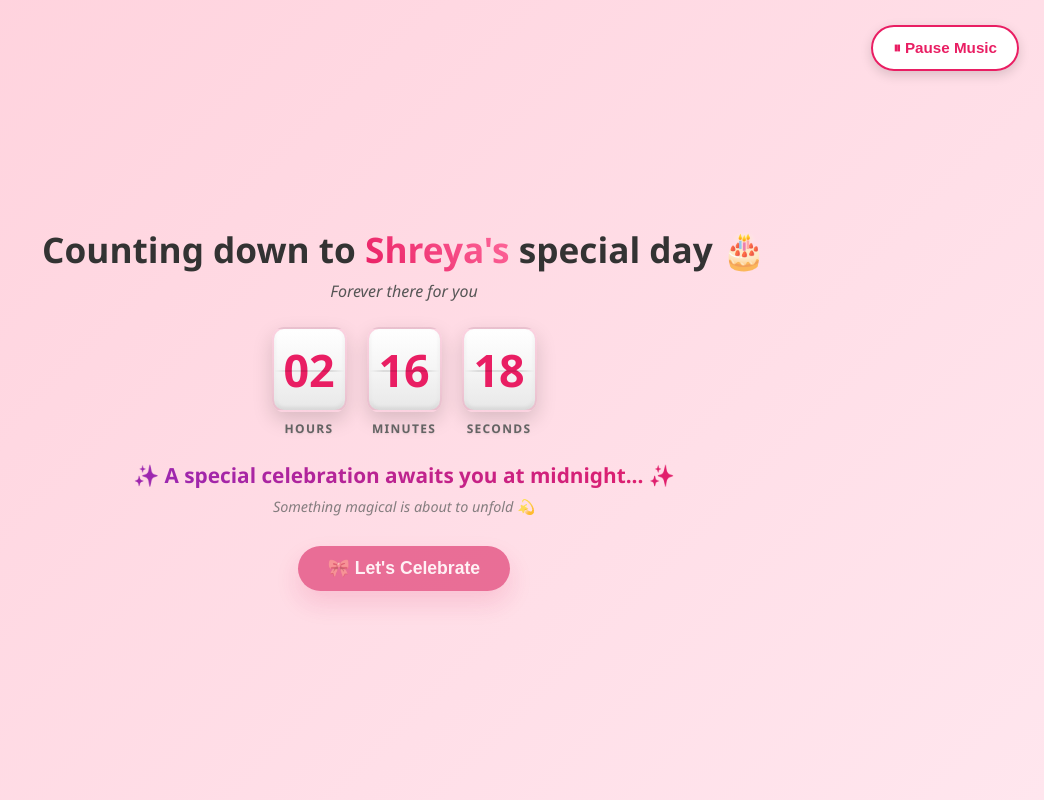
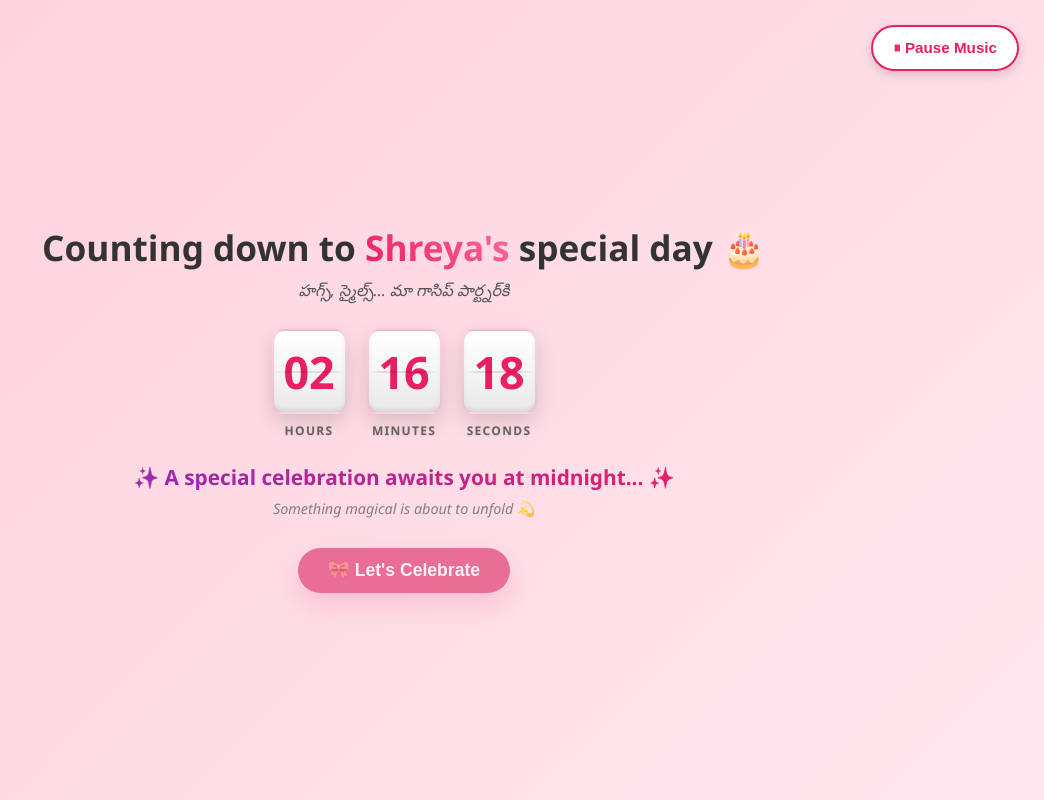
Before and after one commit to digitallyayush/shreya, a React (Vite) app: page / in a window 1280 px wide. Shown: the whole page, without its empty margins (236-1280 px from the left). Built offline with nearby package versions, Linux system fonts and the light colour scheme.

Commit message:
Update App.jsx

```diff
--- a/src/App.jsx
+++ b/src/App.jsx
@@ -105,7 +105,7 @@ function App() {
               </>
             )}
           </h1>
-          <p>Forever there for you</p>
+          <p>హగ్స్, స్మైల్స్… మా గాసిప్ పార్ట్నర్‌కి</p>
         </section>
 
         <Countdown
```
